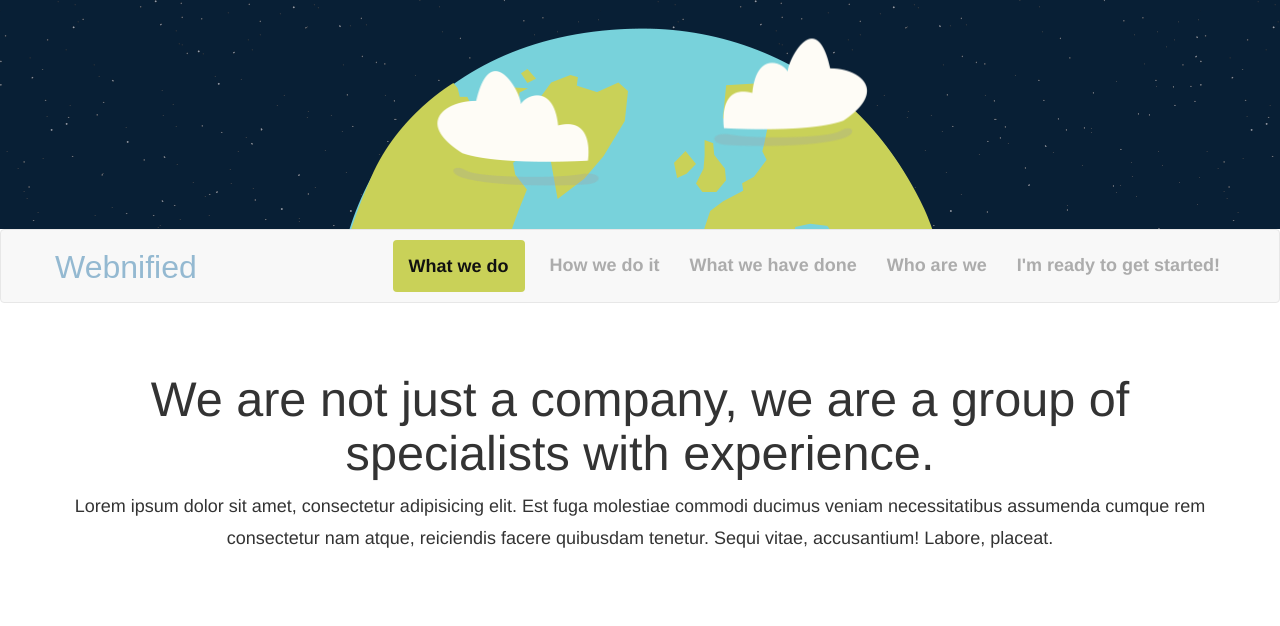
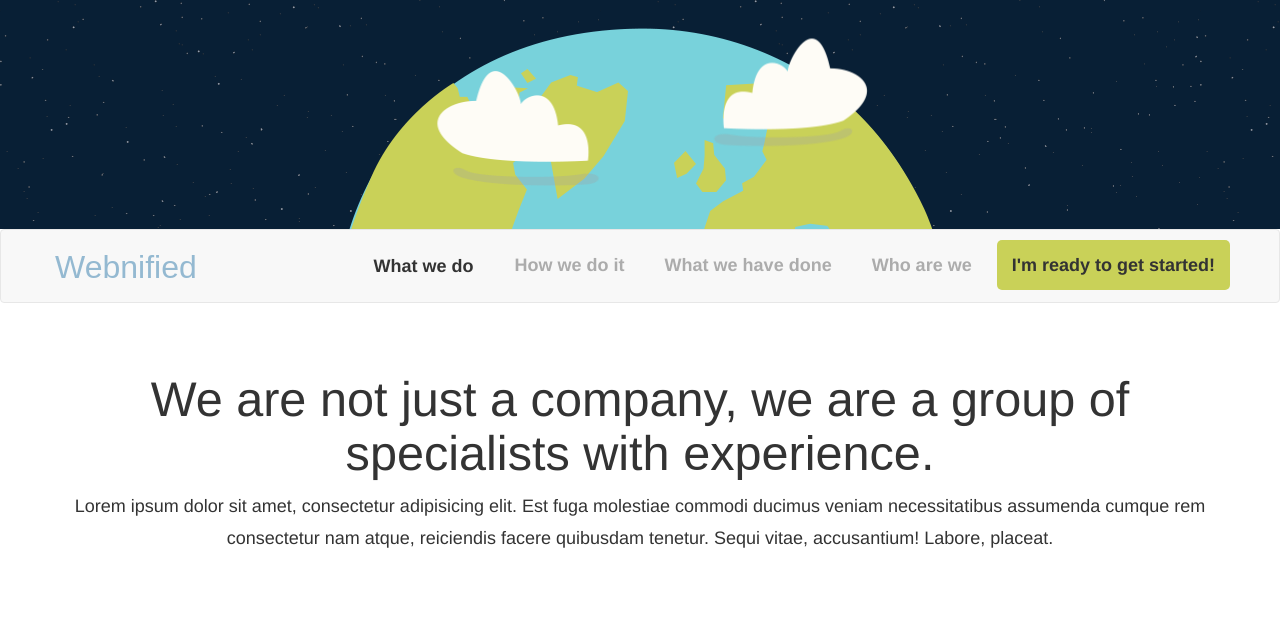
Before and after one commit to webnified/webnified-app, a PHP site: page / in a window 1280 px wide. Shown: the part 833-1459 px from the top of the page. Run offline with PHP 8.4, Linux system fonts and the light colour scheme; some libraries are stand-ins or nearby versions; some web fonts are replaced.

Commit message:
Fixed the navbar inconsistent styling

```diff
--- a/static/style.css
+++ b/static/style.css
@@ -28,10 +28,13 @@ body {
   line-height: 1.4em;
 }
 .navbar a#s5 {
+    background-color: #C9D158;;
+    border-radius: 5px;
+    color: #333;
 }
 .assign-color{
-  background-color: #C9D158;
-  color: #111 !important;
+  /* background-color: #C9D158; */
+  color: #333 !important;
 }
 .navbar-default .navbar-collapse,
 .navbar-default .navbar-form {
@@ -42,6 +45,7 @@ body {
 .navbar-default .navbar-nav>li>a {
   color: #ACACAC;
   font-weight: bold;
+  margin-left: 5px;  margin-right: 5px;
 }
 
 /* Lead */
```
